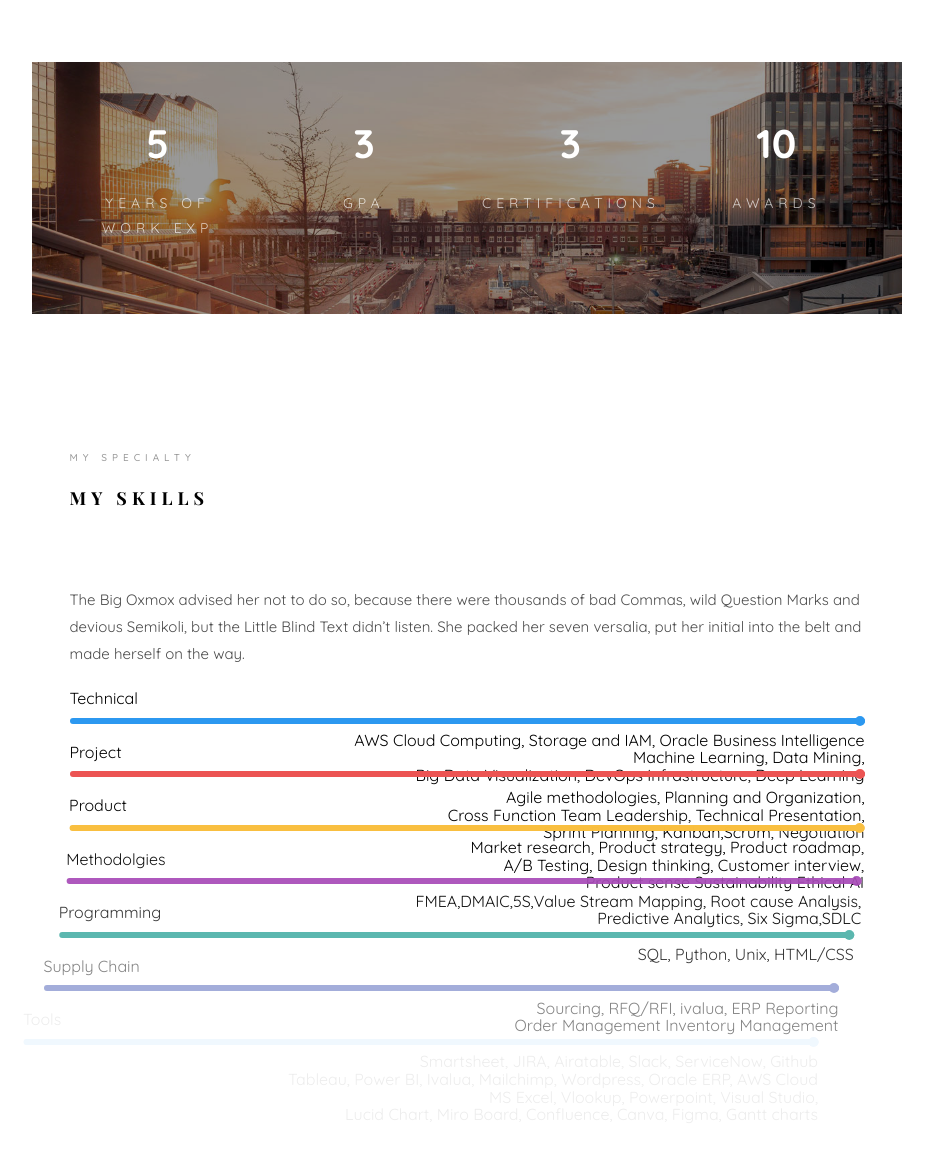
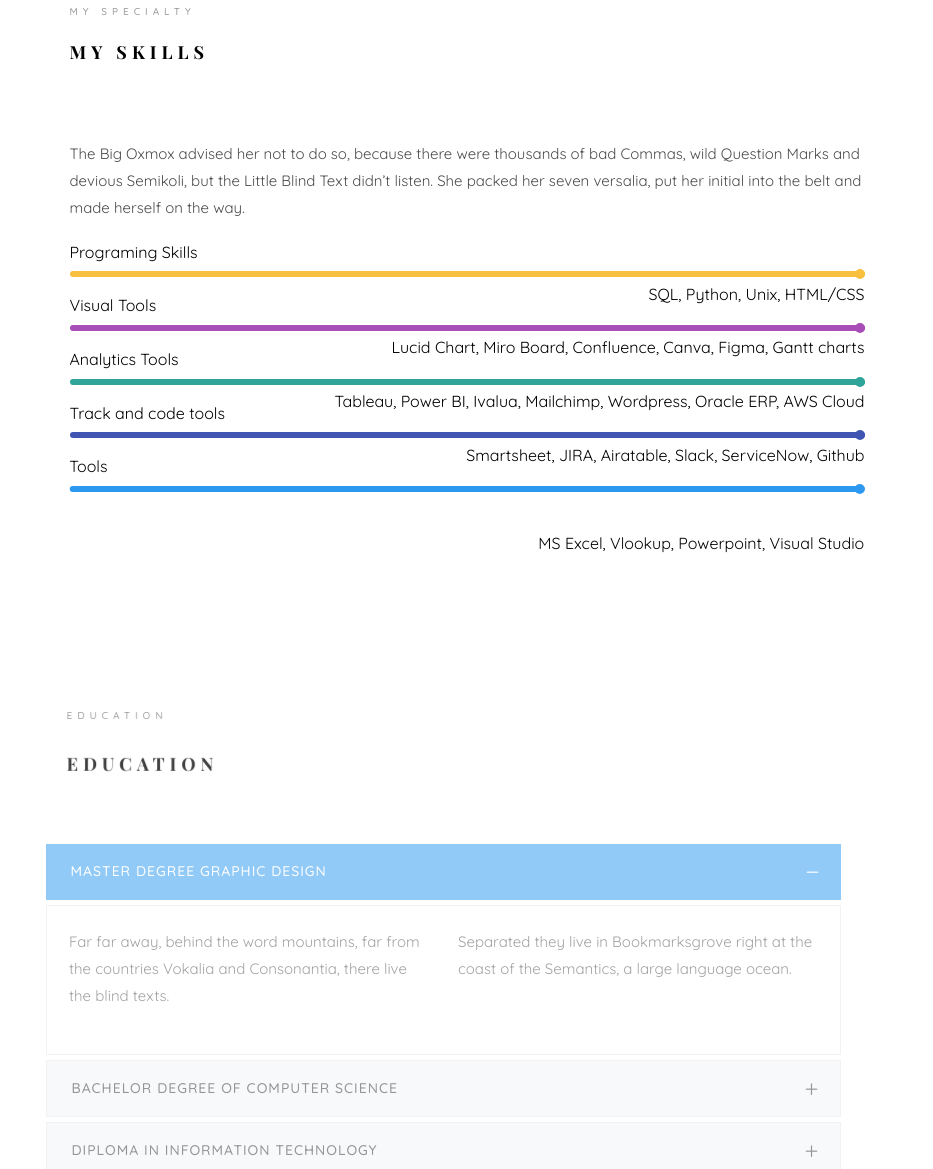
Before and after one commit to vibhabv/vibhabv.github.io, a plain HTML site: page index.html in a window 1280 px wide. Shown: the part 3718-4887 px from the top of the page, without its empty margins (323-1256 px from the left). Drawn offline with nearby package versions, Linux system fonts and the light colour scheme; files whose address does not match are found by name; a web font is replaced by a local one.

Commit message:
Update index.html

```diff
--- a/index.html
+++ b/index.html
@@ -202,7 +202,7 @@ So, come on in, take a look around, and let's embark on a journey of innovation
 									<i class="icon-bulb"></i>
 								</span>
 								<div class="desc">
-									<h3>Innovative Ideas</h3>
+									<h3>Technical Skills</h3>
 									<p>AWS Cloud Computing, Storage and IAM,
 									Oracle Business Intelligence <br>
 									Machine Learning,
@@ -213,39 +213,14 @@ So, come on in, take a look around, and let's embark on a journey of innovation
 								</div>
 							</div>
 						</div>
-						<div class="col-md-4 text-center animate-box">
-							<div class="services color-2">
-								<span class="icon">
-									<i class="icon-data"></i>
-								</span>
-								<div class="desc">
-									<h3>Software</h3>
-									<p>SQL,
-									Python,
-									Unix,
-									HTML/CSS</p>
-								</div>
-							</div>
-						</div>
-						<div class="col-md-4 text-center animate-box">
-							<div class="services color-3">
-								<span class="icon">
-									<i class="icon-phone3"></i>
-								</span>
-								<div class="desc">
-									<h3>Application</h3>
-									<p>AWS Cloud Computing, Storage and IAM, Oracle ERP (Business Intelligence)
-								A/B testing, Machine Learning, Quality assurance, Big Data, Transactional Database, DevOps Infrastructure</p>
-								</div>
-							</div>
-						</div>
+
 						<div class="col-md-4 text-center animate-box">
 							<div class="services color-4">
 								<span class="icon">
 									<i class="icon-layers2"></i>
 								</span>
 								<div class="desc">
-									<h3>Graphic Design</h3>
+									<h3>Project Skills</h3>
 									<p>Agile methodologies,
 									Planning and Organization, <br>
 									Cross Function Team Leadership,
@@ -262,7 +237,7 @@ So, come on in, take a look around, and let's embark on a journey of innovation
 									<i class="icon-data"></i>
 								</span>
 								<div class="desc">
-									<h3>Software</h3>
+									<h3>Product Skills</h3>
 									<p>Market research,
 									Product strategy,
 									Product roadmap, <br>
@@ -281,7 +256,7 @@ So, come on in, take a look around, and let's embark on a journey of innovation
 									<i class="icon-phone3"></i>
 								</span>
 								<div class="desc">
-									<h3>Application</h3>
+									<h3>Methodologies</h3>
 									<p>FMEA,DMAIC,5S,Value Stream Mapping, Root cause Analysis,<br> Predictive Analytics, Six Sigma,SDLC
 </p>
 								</div>
@@ -329,63 +304,18 @@ So, come on in, take a look around, and let's embark on a journey of innovation
 						<div class="col-md-12 animate-box" data-animate-effect="fadeInLeft">
 							<p>The Big Oxmox advised her not to do so, because there were thousands of bad Commas, wild Question Marks and devious Semikoli, but the Little Blind Text didn’t listen. She packed her seven versalia, put her initial into the belt and made herself on the way.</p>
 						</div>
+
 						<div class="col-md-12 animate-box" data-animate-effect="fadeInLeft">
 							<div class="progress-wrap">
-								<h3>Technical</h3>
-								<div class="progress">
-								 	<div class="progress-bar color-1" role="progressbar" aria-valuenow="100"
-								  	aria-valuemin="0" aria-valuemax="100" style="width:100%">
-									<br>
-								    <h3>AWS Cloud Computing, Storage and IAM,
-									Oracle Business Intelligence <br>
-									Machine Learning,
-									Data Mining,<br>
-									Big Data Visualization,
-									DevOps Infrastructure,
-									Deep Learning
-									</h3>
-							<br>
-								  	</div>
-								</div>
-							</div>
-						</div>
-						<div class="col-md-12 animate-box" data-animate-effect="fadeInLeft">
-							<div class="progress-wrap">
-								<h3>Project</h3>
-								<div class="progress">
-								 	<div class="progress-bar color-2" role="progressbar" aria-valuenow="100"
-								  	aria-valuemin="0" aria-valuemax="100" style="width:100%">
-									<p></p>
-								    <h3>Agile methodologies,
-									Planning and Organization, <br>
-									Cross Function Team Leadership,
-									Technical Presentation,<br>
-									Sprint Planning,
-									Kanban,Scrum,
-									Negotiation
-
-									</h3>
-							<p></p>
-								  	</div>
-								</div>
-							</div>
-						</div>
-						<div class="col-md-12 animate-box" data-animate-effect="fadeInLeft">
-							<div class="progress-wrap">
-								<h3>Product</h3>
+								<h3>Programing Skills</h3>
 								<div class="progress">
 								 	<div class="progress-bar color-3" role="progressbar" aria-valuenow="100"
 								  	aria-valuemin="0" aria-valuemax="100" style="width:100%">
 									<br>
-								    <h3>Market research,
-									Product strategy,
-									Product roadmap, <br>
-									A/B Testing,
-									Design thinking,
-									Customer interview, <br>
-									Product sense
-									Sustainability
-									Ethical AI<break></break>
+								    <h3>SQL,
+									Python,
+									Unix,
+									HTML/CSS
 
 									</h3>
 
@@ -395,12 +325,12 @@ So, come on in, take a look around, and let's embark on a journey of innovation
 						</div>
 						<div class="col-md-12 animate-box" data-animate-effect="fadeInLeft">
 							<div class="progress-wrap">
-								<h3>Methodolgies</h3>
+								<h3>Visual Tools</h3>
 								<div class="progress">
 								 	<div class="progress-bar color-4" role="progressbar" aria-valuenow="100"
 								  	aria-valuemin="0" aria-valuemax="100" style="width:100%">
 									<br>
-								    <h3>FMEA,DMAIC,5S,Value Stream Mapping, Root cause Analysis,<br> Predictive Analytics, Six Sigma,SDLC
+								    <h3>Lucid Chart, Miro Board, Confluence, Canva, Figma, Gantt charts
 
 									</h3>
 
@@ -410,15 +340,12 @@ So, come on in, take a look around, and let's embark on a journey of innovation
 						</div>
 						<div class="col-md-12 animate-box" data-animate-effect="fadeInLeft">
 							<div class="progress-wrap">
-								<h3>Programming</h3>
+								<h3>Analytics Tools</h3>
 								<div class="progress">
 								 	<div class="progress-bar color-5" role="progressbar" aria-valuenow="100"
 								  	aria-valuemin="0" aria-valuemax="100" style="width:100%">
 									<br>
-								    <h3>SQL,
-									Python,
-									Unix,
-									HTML/CSS
+								    <h3>Tableau, Power BI, Ivalua, Mailchimp, Wordpress, Oracle ERP, AWS Cloud
 									</h3>
 
 								  	</div>
@@ -427,17 +354,12 @@ So, come on in, take a look around, and let's embark on a journey of innovation
 						</div>
 						<div class="col-md-12 animate-box" data-animate-effect="fadeInLeft">
 							<div class="progress-wrap">
-								<h3>Supply Chain</h3>
+								<h3>Track and code tools</h3>
 								<div class="progress">
 								 	<div class="progress-bar color-6" role="progressbar" aria-valuenow="100"
 								  	aria-valuemin="0" aria-valuemax="100" style="width:100%">
 									<br>
-								    <h3>Sourcing,
-									RFQ/RFI,
-									ivalua,
-									ERP Reporting<br>
-									Order Management
-									Inventory Management
+								    <h3>Smartsheet, JIRA, Airatable, Slack, ServiceNow, Github
 									</h3>
 
 								  	</div>
@@ -451,10 +373,10 @@ So, come on in, take a look around, and let's embark on a journey of innovation
 								 	<div class="progress-bar color-7" role="progressbar" aria-valuenow="100"
 								  	aria-valuemin="0" aria-valuemax="100" style="width:100%">
 									<br>
-								    <h3>Smartsheet, JIRA, Airatable, Slack, ServiceNow, Github<br>
-									Tableau, Power BI, Ivalua, Mailchimp, Wordpress, Oracle ERP, AWS Cloud<br>
-									MS Excel, Vlookup, Powerpoint, Visual Studio, <br>
-									Lucid Chart, Miro Board, Confluence, Canva, Figma, Gantt charts<br>
+								    <h3><br>
+									<br>
+									MS Excel, Vlookup, Powerpoint, Visual Studio <br>
+									<br>
 
 									</h3>
 
```
